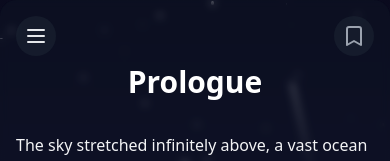
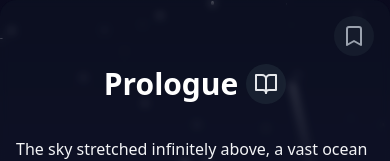
Before and after one commit to Abm32/blog_story_personal, a React (Vite) app: page / in a window 390 px wide. Shown: the top 161 px of the page. Built offline with nearby package versions, Linux system fonts and the light colour scheme; no server answers.

Commit message:
refactor: improve navigation toggle button - Move book index toggle next to chapter title - Remove separate mobile/desktop toggle buttons - Add tooltip for better UX - Fix sidebar auto-close behavior

```diff
--- a/src/components/StoryReader.tsx
+++ b/src/components/StoryReader.tsx
@@ -124,22 +124,6 @@ export const StoryReader: React.FC<StoryReaderProps> = ({ story }) => {
       {/* Space Background */}
       <SpaceBackground />
 
-      {/* Mobile Navigation Toggle */}
-      <button
-        onClick={() => setIsNavigationOpen(!isNavigationOpen)}
-        className="fixed top-4 left-4 z-50 p-2 rounded-full bg-gray-800/50 hover:bg-gray-700/50 transition-colors md:hidden"
-      >
-        {isNavigationOpen ? <X size={24} /> : <Menu size={24} />}
-      </button>
-
-      {/* Desktop Navigation Toggle */}
-      <button
-        onClick={() => setIsNavigationOpen(!isNavigationOpen)}
-        className="fixed top-4 left-4 z-50 p-2 rounded-full bg-gray-800/50 hover:bg-gray-700/50 transition-colors hidden md:block"
-      >
-        <BookOpen size={24} />
-      </button>
-
       {/* Top Right Controls */}
       <div className="fixed top-4 right-4 z-50 flex items-center space-x-4">
         {/* Bookmark Button */}
@@ -238,7 +222,19 @@ export const StoryReader: React.FC<StoryReaderProps> = ({ story }) => {
               {story.chapters[currentChapterIndex].title}
             </div>
           )}
-          <h1 className="text-3xl font-bold text-center text-white">{getCurrentTitle()}</h1>
+          <div className="flex items-center justify-center gap-2">
+            <h1 className="text-3xl font-bold text-center text-white">{getCurrentTitle()}</h1>
+            <button
+              onClick={(e) => {
+                e.stopPropagation();
+                setIsNavigationOpen(!isNavigationOpen);
+              }}
+              className="p-2 rounded-full bg-gray-800/70 hover:bg-gray-700/70 transition-colors"
+              title={isNavigationOpen ? "Close book index" : "Open book index"}
+            >
+              <BookOpen size={24} />
+            </button>
+          </div>
         </div>
 
         <div className="prose prose-invert mx-auto">
```
